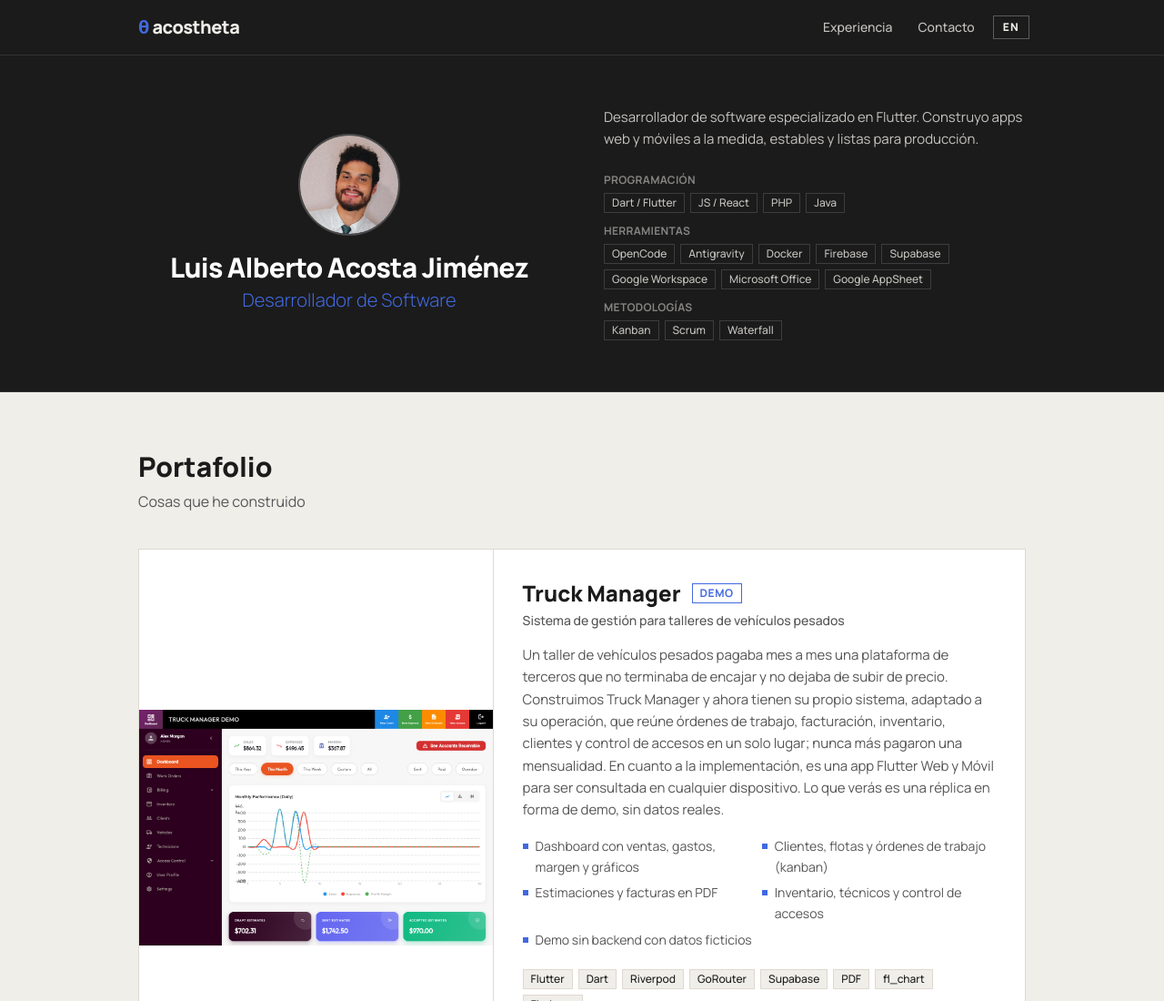
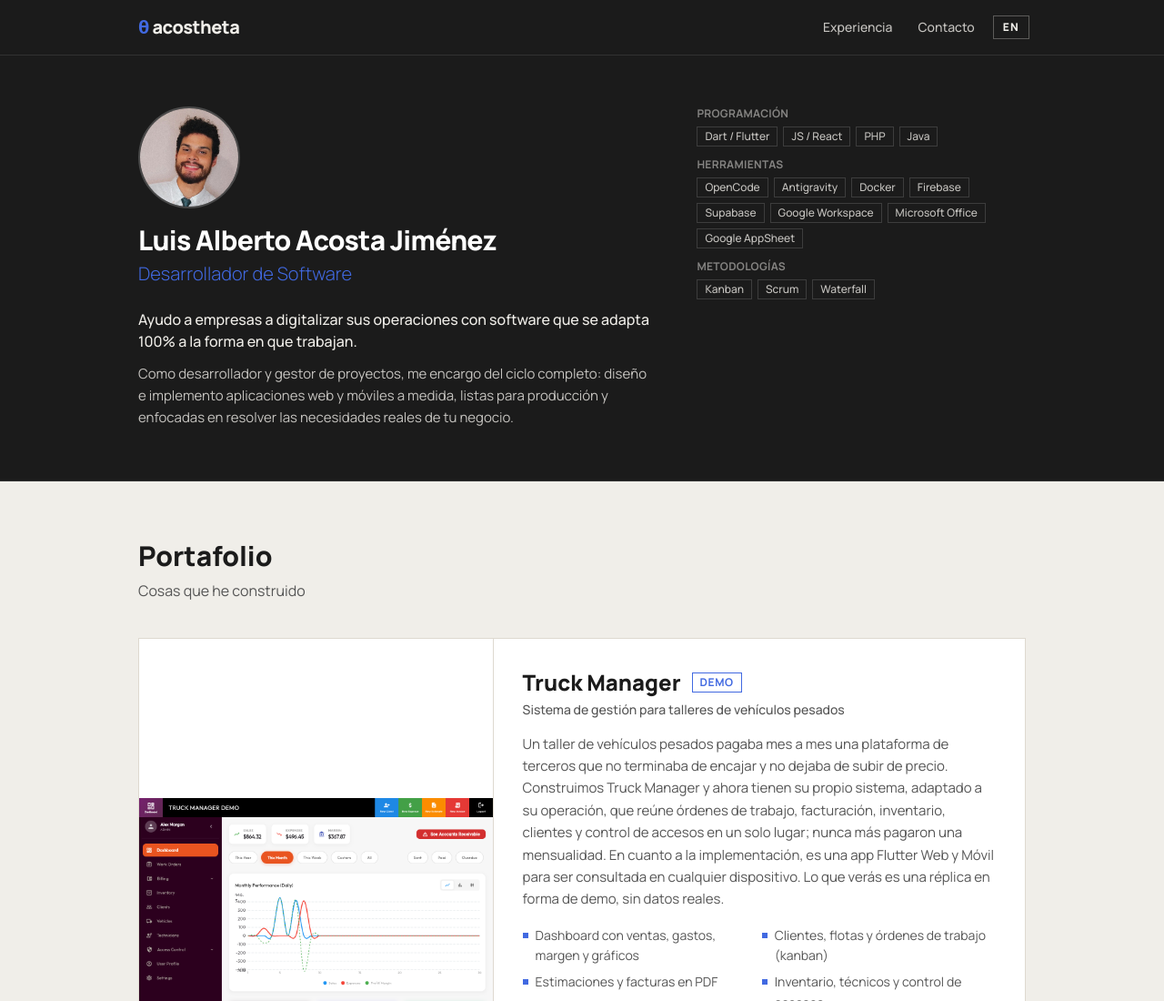
Before and after one commit to acostheta/acostheta.github.io, an Astro site: page / in a window 1280 px wide. Shown: the top 1100 px of the page at 91% size. Built offline with nearby package versions, Linux system fonts and the light colour scheme; Astro itself is replaced by a stand-in of ours.

Commit message:
feat(hero): mover copy a la columna izquierda

```diff
--- a/src/components/Hero.astro
+++ b/src/components/Hero.astro
@@ -11,8 +11,8 @@ const { lang } = Astro.props;
 
 <section id="main" class="border-b border-white/10 bg-ink text-white">
   <div class="mx-auto max-w-5xl px-4 py-12 sm:px-6 sm:py-14">
-    <div class="grid items-center gap-10 md:grid-cols-2 md:gap-12">
-      <div class="flex flex-col items-center text-center">
+    <div class="grid gap-10 md:grid-cols-5 md:items-start md:gap-12">
+      <div class="flex flex-col items-center text-center sm:items-start sm:text-left md:col-span-3">
         <img
           src="/img/afoto.jpg"
           alt={t(lang, 'hero.name')}
@@ -24,11 +24,15 @@ const { lang } = Astro.props;
           {t(lang, 'hero.name')}
         </h1>
         <p class="mt-1 text-lg font-light text-royal sm:text-xl">{t(lang, 'hero.title')}</p>
+
+        <div class="mt-6 max-w-xl space-y-3 text-[15px] leading-relaxed text-cloud/80">
+          <p class="text-base font-medium text-cloud">{t(lang, 'hero.shortBio')}</p>
+          <p>{t(lang, 'hero.bio')}</p>
+        </div>
       </div>
 
-      <div>
-        <p class="text-[15px] leading-relaxed text-cloud/80">{t(lang, 'hero.shortBio')}</p>
-        <dl class="mt-6 space-y-3">
+      <div class="md:col-span-2">
+        <dl class="space-y-3">
           {
             techStack[lang].map((group) => (
               <div>
--- a/src/i18n/ui.ts
+++ b/src/i18n/ui.ts
@@ -14,10 +14,10 @@ export const ui = {
     'hero.name': 'Luis Alberto Acosta Jiménez',
     'hero.title': 'Desarrollador de Software',
     'hero.shortBio':
-      'Desarrollador de software especializado en Flutter. Construyo apps web y móviles a la medida, estables y listas para producción.',
+      'Ayudo a empresas a digitalizar sus operaciones con software que se adapta 100% a la forma en que trabajan.',
     'hero.tagline': 'Desarrollador Mobile • QA • Gestión de proyectos',
     'hero.bio':
-      'Ayudo a empresas, startups y emprendedores a transformar sus ideas en aplicaciones móviles y web (PWA) funcionales, escalables y listas para producción en tiempos récord.',
+      'Como desarrollador y gestor de proyectos, me encargo del ciclo completo: diseño e implemento aplicaciones web y móviles a medida, listas para producción y enfocadas en resolver las necesidades reales de tu negocio.',
     'hero.cta': 'Contacto',
 
     'about.title': 'Sobre mí',
@@ -63,10 +63,10 @@ export const ui = {
     'hero.name': 'Luis Alberto Acosta Jiménez',
     'hero.title': 'Software Developer',
     'hero.shortBio':
-      'Software developer specialized in Flutter. I build custom web and mobile apps that are stable and production-ready.',
+      'I help companies digitize their operations with software that adapts 100% to the way they work.',
     'hero.tagline': 'Mobile Developer • QA • Project Management',
     'hero.bio':
-      'I help companies, startups and entrepreneurs turn their ideas into functional, scalable, production-ready mobile and web (PWA) apps in record time.',
+      'As a developer and project manager, I handle the full cycle: I design and build custom web and mobile applications, production-ready and focused on solving real business needs.',
     'hero.cta': 'Contact',
 
     'about.title': 'About me',
```
